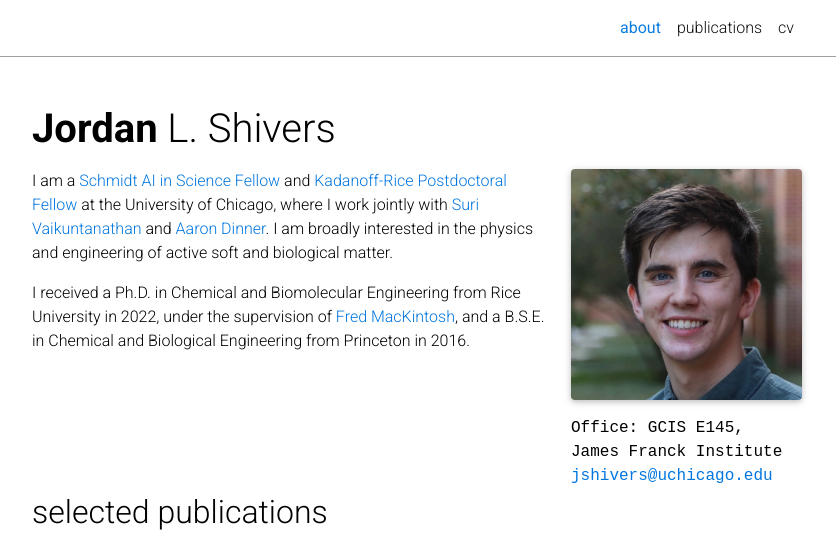
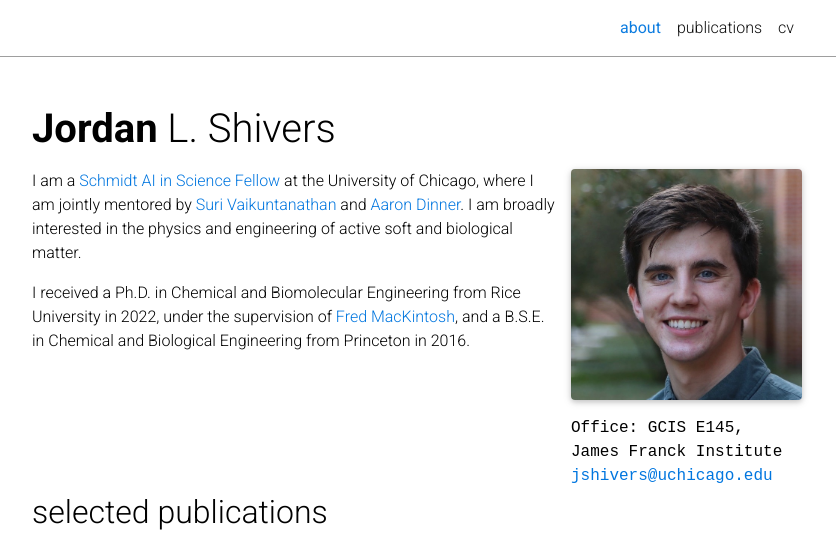
Before and after one commit to jordanshivers/jordanshivers.github.io, a Jekyll site: the page built from _pages/about.md, in a window 1280 px wide, cut to the strip 0-559 px from the top of the page. Shown: the whole strip, without its empty margins (223-1059 px from the left). Built offline with Jekyll 4.4.1, drawn with Linux system fonts in a browser that asks for light colours; full-size pictures stand in for the smaller copies a plugin makes; comment, search, counter and statistics services are not loaded; a style sheet for code colours, icons or effects is not loaded.

Commit message:
new commit

```diff
--- a/_pages/about.md
+++ b/_pages/about.md
@@ -19,6 +19,6 @@ selected_papers: true # includes a list of papers marked as "selected={true}"
 social: true  # includes social icons at the bottom of the page
 ---
 
-I am a [Schmidt AI in Science Fellow](https://www.schmidtfutures.com/our-work/schmidt-ai-in-science-postdocs/) and [Kadanoff-Rice Postdoctoral Fellow](https://mrsec.uchicago.edu/education/for-our-research-community/kadanoff-rice-postdoctoral-fellowships/) at the University of Chicago, where I work jointly with [Suri Vaikuntanathan](https://chemistry.uchicago.edu/faculty/suri-vaikuntanathan-0) and [Aaron Dinner](https://chemistry.uchicago.edu/faculty/aaron-dinner). I am broadly interested in the physics and engineering of active soft and biological matter.
+I am a [Schmidt AI in Science Fellow](https://www.schmidtfutures.com/our-work/schmidt-ai-in-science-postdocs/) at the University of Chicago, where I am jointly mentored by [Suri Vaikuntanathan](https://chemistry.uchicago.edu/faculty/suri-vaikuntanathan-0) and [Aaron Dinner](https://chemistry.uchicago.edu/faculty/aaron-dinner). I am broadly interested in the physics and engineering of active soft and biological matter.
 
 I received a Ph.D. in Chemical and Biomolecular Engineering from Rice University in 2022, under the supervision of [Fred MacKintosh](https://profiles.rice.edu/faculty/frederick-c-mackintosh), and a B.S.E. in Chemical and Biological Engineering from Princeton in 2016.
```
